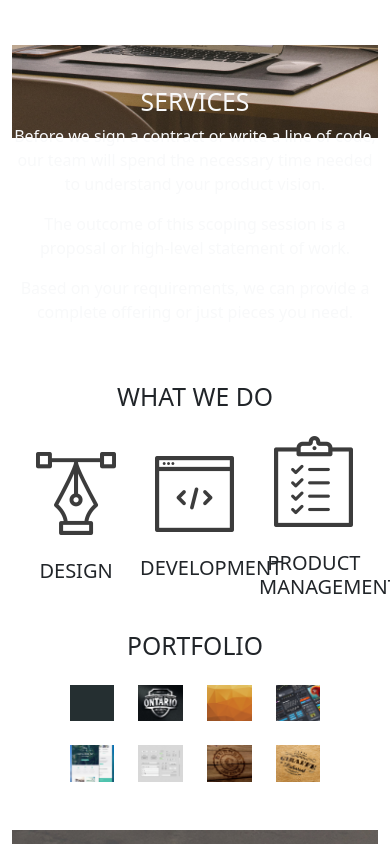
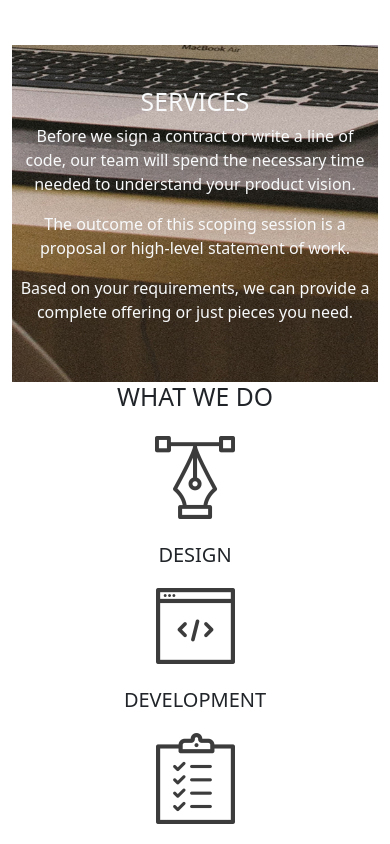
Before and after one commit to otienotimothy/delani-studio, a plain HTML site: page index.html in a window 390 px wide. Shown: the part 1156-2000 px from the top of the page. Drawn offline with nearby package versions, Linux system fonts and the light colour scheme; files whose address does not match are found by name.

Commit message:
modify background image size and position on smaller devices

```diff
--- a/style.css
+++ b/style.css
@@ -50,3 +50,26 @@ input::placeholder, textarea::placeholder {
 input:focus, textarea:focus {
     outline: #fff;
 }
+
+/* Page Responsiveness */
+@media (max-width: 500px){
+    header {
+        background-size: cover;
+        background-position: top;
+    }
+
+    .services {
+        background-size: cover;
+        background-position: top center;
+        padding: 0 .5rem;
+    }
+
+    .what-we-do > div {
+        flex-direction: column;
+    }
+
+    .what-we-do > div > article {
+        width: 85%;
+        margin-bottom: .8rem;
+    }
+}
```
